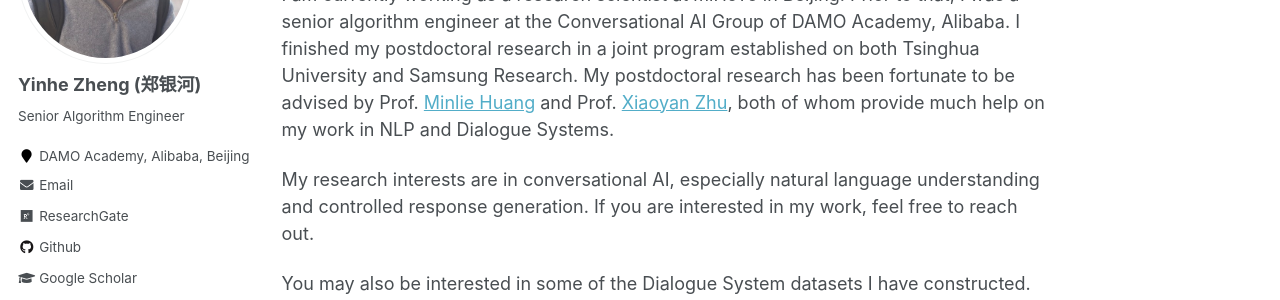
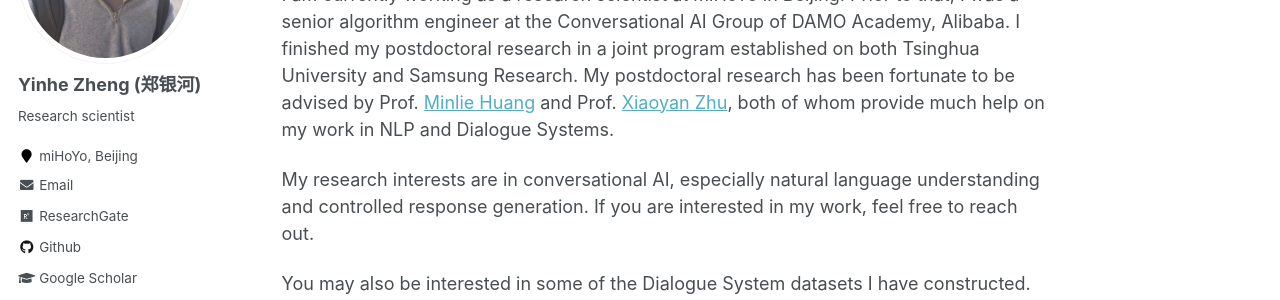
Before and after one commit to silverriver/silverriver.github.io, a Jekyll site: the page built from _pages/about.md, in a window 1280 px wide. Shown: the part 230-530 px from the top of the page. Built offline with Jekyll 4.4.1, drawn with Linux system fonts in a browser that asks for light colours; some web fonts are replaced.

Commit message:
change main page intro

```diff
--- a/_config.yml
+++ b/_config.yml
@@ -83,9 +83,9 @@ analytics:
 author:
   name             : "Yinhe Zheng (郑银河)"
   avatar           : "yinhe.jpg"
-  bio              : "Senior Algorithm Engineer"
+  bio              : "Research scientist"
   location         :
-  employer         : "DAMO Academy, Alibaba, Beijing"
+  employer         : "miHoYo, Beijing"
   pubmed           : # "https://www.ncbi.nlm.nih.gov/pubmed/?term=john+snow"
   googlescholar    : "https://scholar.google.com/citations?user=FhU-R7kAAAAJ"
   email            : zhengyinhe1@163.com
```
